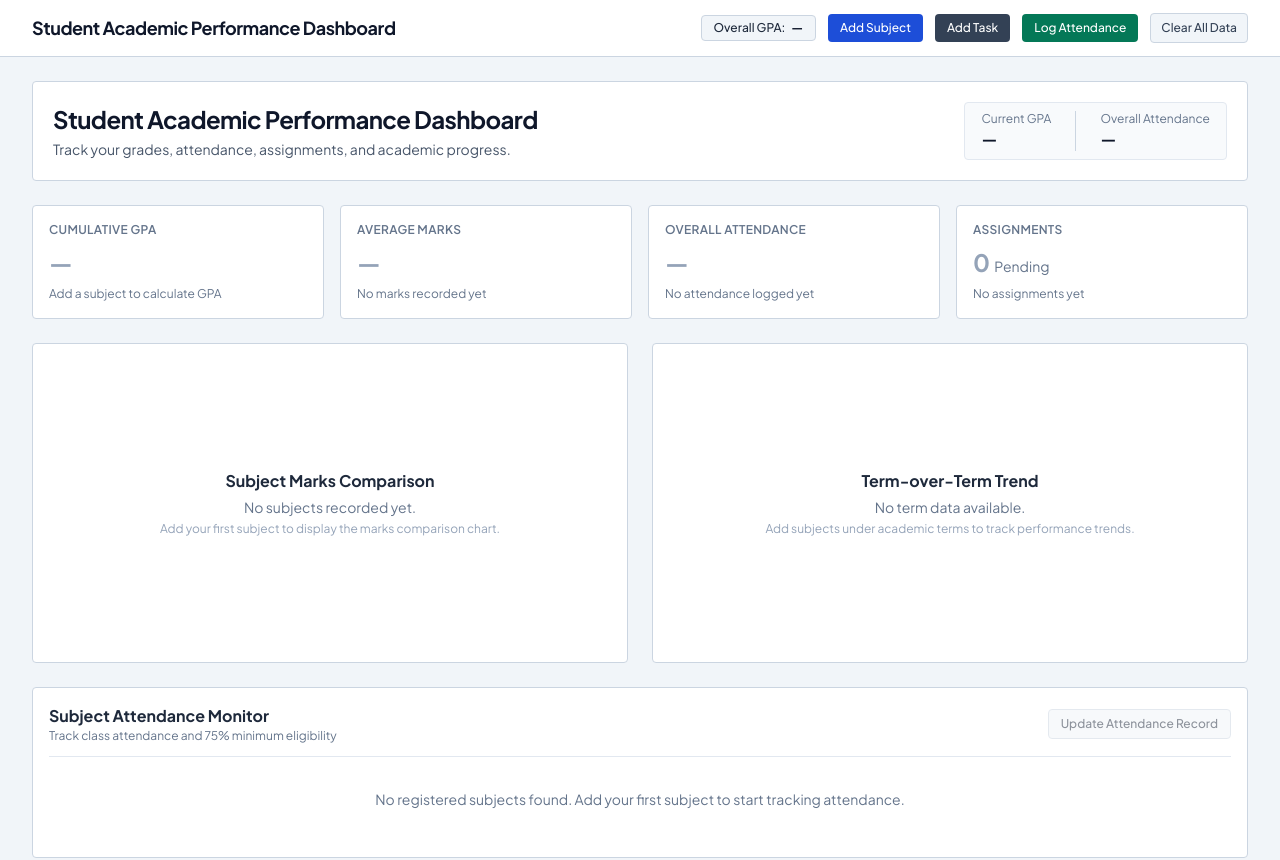
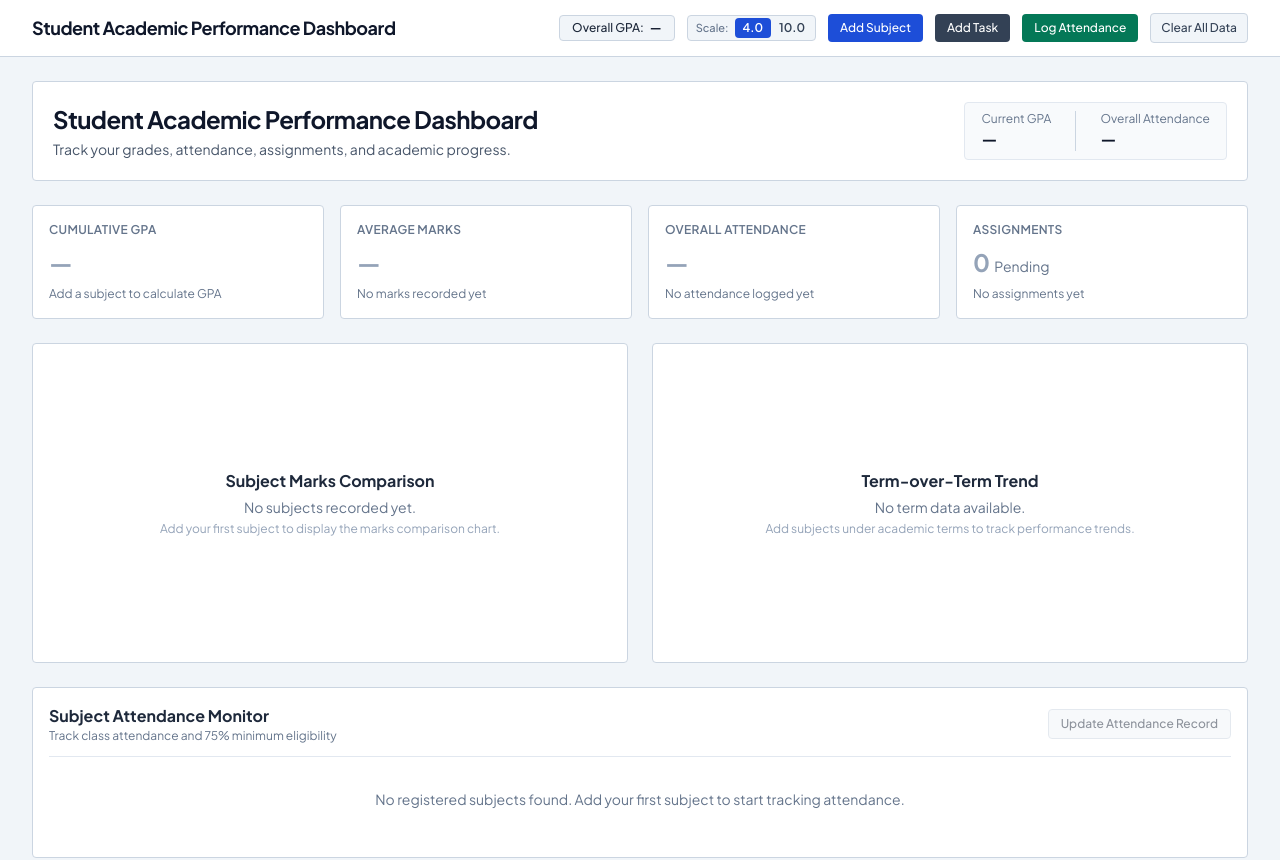
Before and after one commit to sreedeep0/student-dashnoard, a React (Vite) app: page / in a window 1280 px wide. Shown: the top 860 px of the page. Built offline with nearby package versions, Linux system fonts and the light colour scheme.

Commit message:
Add selectable GPA scale
Added support for switching the dashboard between 4.0 and 10.0 GPA scales, including persisted preferences, converted GPA displays across components and charts, and updated scale denominators.

```diff
--- a/src/App.jsx
+++ b/src/App.jsx
@@ -59,6 +59,7 @@ export default function App() {
   const [subjects, setSubjects] = useLocalStorage('academic_subjects_v1', []);
   const [attendance, setAttendance] = useLocalStorage('academic_attendance_v1', []);
   const [assignments, setAssignments] = useLocalStorage('academic_assignments_v1', []);
+  const [gpaScale, setGpaScale] = useLocalStorage('academic_gpa_scale_v1', '4.0');
 
   // Modal dialog states
   const [isSubjectModalOpen, setIsSubjectModalOpen] = useState(false);
@@ -75,6 +76,7 @@ export default function App() {
     subjects,
     attendance,
     assignments,
+    gpaScale,
   });
 
   // ================= SUBJECT HANDLERS =================
@@ -222,6 +224,9 @@ export default function App() {
         overallGpa={calculations.overallGpa}
         overallGrade={calculations.overallGrade}
         hasSubjects={calculations.hasSubjects}
+        gpaScale={gpaScale}
+        onScaleChange={setGpaScale}
+        gpaDenominator={calculations.gpaDenominator}
       />
 
       {/* Main Dashboard Content */}
@@ -243,7 +248,9 @@ export default function App() {
               <div>
                 <span className="text-xs text-slate-500 block">Current GPA</span>
                 <span className="text-base font-bold text-slate-900">
-                  {calculations.hasSubjects && calculations.overallGpa !== null ? `${calculations.overallGpa.toFixed(2)} (${calculations.overallGrade})` : '—'}
+                  {calculations.hasSubjects && calculations.overallGpa !== null
+                    ? `${calculations.overallGpa.toFixed(2)} / ${calculations.gpaDenominator} (${calculations.overallGrade})`
+                    : '—'}
                 </span>
               </div>
               <div className="border-l border-slate-300 pl-6">
@@ -273,12 +280,18 @@ export default function App() {
           totalAssignments={calculations.totalAssignments}
           completionRate={calculations.completionRate}
           attendanceAlerts={calculations.attendanceAlerts}
+          gpaScale={gpaScale}
+          gpaDenominator={calculations.gpaDenominator}
         />
 
         {/* 2. Visualizations: Marks Bar Chart and Term-over-Term Trend */}
         <div className="grid grid-cols-1 lg:grid-cols-2 gap-6">
           <MarksBarChart subjects={calculations.enrichedSubjects} />
-          <TrendLineChart termTrends={calculations.termTrends} />
+          <TrendLineChart
+            termTrends={calculations.termTrends}
+            gpaScale={gpaScale}
+            gpaDenominator={calculations.gpaDenominator}
+          />
         </div>
 
         {/* 3. Subject Attendance Monitor */}
@@ -313,6 +326,7 @@ export default function App() {
           }}
           onEditSubject={handleEditSubject}
           onDeleteSubject={handleDeleteSubject}
+          gpaScale={gpaScale}
         />
 
       </main>
--- a/src/components/MetricCards.jsx
+++ b/src/components/MetricCards.jsx
@@ -16,6 +16,8 @@ export default function MetricCards({
   totalAssignments = 0,
   completionRate = null,
   attendanceAlerts = [],
+  gpaScale = '4.0',
+  gpaDenominator = '4.00',
 }) {
   return (
     <div className="space-y-4">
@@ -46,7 +48,7 @@ export default function MetricCards({
           {hasSubjects && overallGpa !== null ? (
             <>
               <div className="mt-2 text-2xl font-bold text-slate-900">
-                {overallGpa.toFixed(2)} <span className="text-sm font-normal text-slate-500">/ 4.00</span>
+                {overallGpa.toFixed(2)} <span className="text-sm font-normal text-slate-500">/ {gpaDenominator}</span>
               </div>
               <div className="mt-2 text-xs text-slate-600 flex justify-between">
                 <span>Grade: <strong>{overallGrade}</strong></span>
--- a/src/components/Navbar.jsx
+++ b/src/components/Navbar.jsx
@@ -7,7 +7,10 @@ export default function Navbar({
   onClearAllData,
   overallGpa,
   overallGrade,
-  hasSubjects = false
+  hasSubjects = false,
+  gpaScale = '4.0',
+  onScaleChange,
+  gpaDenominator = '4.00'
 }) {
   return (
     <header className="bg-white border-b border-slate-300 sticky top-0 z-20">
@@ -21,18 +24,53 @@ export default function Navbar({
             </span>
           </div>
 
-          {/* Quick GPA & Action Buttons */}
+          {/* Quick GPA, Scale Selector & Action Buttons */}
           <div className="flex items-center space-x-2 sm:space-x-3 text-sm">
 
             {/* Overall GPA display */}
             <div className="hidden md:flex items-center space-x-1.5 px-3 py-1 bg-slate-100 border border-slate-300 rounded text-slate-800 font-medium text-xs">
               <span>Overall GPA:</span>
               <span className="font-bold text-slate-900">
-                {hasSubjects && overallGpa !== null ? overallGpa.toFixed(2) : '—'}
+                {hasSubjects && overallGpa !== null ? `${overallGpa.toFixed(2)} / ${gpaDenominator}` : '—'}
               </span>
               {hasSubjects && overallGpa !== null && (
                 <span className="text-slate-500">({overallGrade})</span>
               )}
+            </div>
+
+            {/* Global GPA Scale Selector (4.0 / 10.0) */}
+            <div
+              className="inline-flex items-center p-0.5 bg-slate-100 border border-slate-300 rounded text-xs"
+              role="group"
+              aria-label="GPA Scale Preference"
+            >
+              <span className="text-[11px] font-medium text-slate-500 px-1.5 hidden sm:inline">Scale:</span>
+              <button
+                type="button"
+                onClick={() => onScaleChange && onScaleChange('4.0')}
+                className={`px-2 py-0.5 rounded text-xs font-semibold transition-colors ${
+                  gpaScale === '4.0'
+                    ? 'bg-blue-700 text-white'
+                    : 'text-slate-700 hover:text-slate-900 hover:bg-slate-200'
+                }`}
+                aria-pressed={gpaScale === '4.0'}
+                title="Display GPA on 4.0 scale"
+              >
+                4.0
+              </button>
+              <button
+                type="button"
+                onClick={() => onScaleChange && onScaleChange('10.0')}
+                className={`px-2 py-0.5 rounded text-xs font-semibold transition-colors ${
+                  gpaScale === '10.0'
+                    ? 'bg-blue-700 text-white'
+                    : 'text-slate-700 hover:text-slate-900 hover:bg-slate-200'
+                }`}
+                aria-pressed={gpaScale === '10.0'}
+                title="Display GPA on 10.0 scale"
+              >
+                10.0
+              </button>
             </div>
 
             {/* Action Buttons */}
--- a/src/components/SubjectList.jsx
+++ b/src/components/SubjectList.jsx
@@ -1,11 +1,12 @@
 import React from 'react';
-import { calculateGrade } from '../utils/gradeHelpers.js';
+import { calculateGrade, convertGpaForDisplay } from '../utils/gradeHelpers.js';
 
 export default function SubjectList({
   subjects = [],
   onOpenSubjectModal,
   onEditSubject,
   onDeleteSubject,
+  gpaScale = '4.0',
 }) {
   return (
     <div className="bg-white border border-slate-300 rounded p-4">
@@ -37,7 +38,7 @@ export default function SubjectList({
                 <th className="py-2.5 px-3 text-center">Credits</th>
                 <th className="py-2.5 px-3 text-center">Score (%)</th>
                 <th className="py-2.5 px-3 text-center">Letter Grade</th>
-                <th className="py-2.5 px-3 text-center">Grade Point</th>
+                <th className="py-2.5 px-3 text-center">Grade Point ({gpaScale})</th>
                 <th className="py-2.5 px-3 text-right">Actions</th>
               </tr>
             </thead>
@@ -64,7 +65,7 @@ export default function SubjectList({
                       </span>
                     </td>
                     <td className="py-2.5 px-3 text-center font-medium text-slate-800">
-                      {gradeInfo.gpa.toFixed(1)}
+                      {convertGpaForDisplay(gradeInfo.gpa, gpaScale).toFixed(1)}
                     </td>
                     <td className="py-2.5 px-3 text-right">
                       <div className="inline-flex items-center space-x-2">
--- a/src/hooks/useAcademicCalculations.js
+++ b/src/hooks/useAcademicCalculations.js
@@ -1,10 +1,12 @@
 import { useMemo } from 'react';
-import { calculateGrade, calculateWeightedAverage } from '../utils/gradeHelpers.js';
+import { calculateGrade, calculateWeightedAverage, convertGpaForDisplay, getGpaScaleDenominator } from '../utils/gradeHelpers.js';
 
-export function useAcademicCalculations({ subjects = [], attendance = [], assignments = [] }) {
+export function useAcademicCalculations({ subjects = [], attendance = [], assignments = [], gpaScale = '4.0' }) {
   return useMemo(() => {
-    // 1. Overall GPA and Marks
+    // 1. Overall GPA and Marks (Canonical 4.0 scale)
     const weighted = calculateWeightedAverage(subjects);
+    const displayGpa = convertGpaForDisplay(weighted.overallGpa, gpaScale);
+    const gpaDenominator = getGpaScaleDenominator(gpaScale);
 
     // 2. Attendance metrics
     let totalClassesHeld = 0;
@@ -95,16 +97,23 @@ export function useAcademicCalculations({ subjects = [], attendance = [], assign
       }
     });
 
-    const termTrends = Object.values(termMap).map(t => ({
-      term: t.term,
-      averageScore: t.totalCredits > 0 ? Math.round((t.totalScore / t.totalCredits) * 10) / 10 : 0,
-      gpa: t.totalCredits > 0 ? Math.round((t.totalGpa / t.totalCredits) * 100) / 100 : 0,
-    }));
+    const termTrends = Object.values(termMap).map(t => {
+      const canonicalTermGpa = t.totalCredits > 0 ? Math.round((t.totalGpa / t.totalCredits) * 100) / 100 : 0;
+      return {
+        term: t.term,
+        averageScore: t.totalCredits > 0 ? Math.round((t.totalScore / t.totalCredits) * 10) / 10 : 0,
+        canonicalGpa: canonicalTermGpa,
+        gpa: convertGpaForDisplay(canonicalTermGpa, gpaScale),
+      };
+    });
 
     return {
       hasSubjects: weighted.hasData,
       averageScore: weighted.averageScore,
-      overallGpa: weighted.overallGpa,
+      overallGpa: displayGpa,
+      canonicalOverallGpa: weighted.overallGpa,
+      gpaScale,
+      gpaDenominator,
       overallGrade: weighted.letter,
       gradeColor: weighted.color,
       totalCredits: weighted.totalCredits,
@@ -128,7 +137,7 @@ export function useAcademicCalculations({ subjects = [], attendance = [], assign
       // Trends
       termTrends,
     };
-  }, [subjects, attendance, assignments]);
+  }, [subjects, attendance, assignments, gpaScale]);
 }
 
 export default useAcademicCalculations;
--- a/src/utils/gradeHelpers.js
+++ b/src/utils/gradeHelpers.js
@@ -87,3 +87,32 @@ export function calculateWeightedAverage(subjects = []) {
     hasData: true,
   };
 }
+
+/**
+ * Converts a canonical 4.0-scale GPA value to the selected display scale ('4.0' or '10.0').
+ * Uses the linear display conversion: 10-point scale = 4-point scale * 2.5
+ * @param {number|null} gpa4 - Canonical GPA on 4.0 scale
+ * @param {'4.0'|'10.0'} scale - Target scale
+ * @returns {number|null} Converted GPA value rounded to 2 decimal places
+ */
+export function convertGpaForDisplay(gpa4, scale = '4.0') {
+  if (gpa4 === null || gpa4 === undefined || isNaN(Number(gpa4))) {
+    return null;
+  }
+  const numeric = Number(gpa4);
+  if (scale === '10.0') {
+    const converted = Math.min(10.0, Math.max(0.0, numeric * 2.5));
+    return Math.round(converted * 100) / 100;
+  }
+  const clamped = Math.min(4.0, Math.max(0.0, numeric));
+  return Math.round(clamped * 100) / 100;
+}
+
+/**
+ * Returns the standard denominator string for the given GPA scale ('4.00' or '10.00').
+ * @param {'4.0'|'10.0'} scale
+ * @returns {string}
+ */
+export function getGpaScaleDenominator(scale = '4.0') {
+  return scale === '10.0' ? '10.00' : '4.00';
+}
```
Also changed, not shown: src/components/Charts/TrendLineChart.jsx (+6 -6 lines), src/main.jsx (line endings or trailing spaces). Lines whose indentation alone changed are shown as unchanged.
